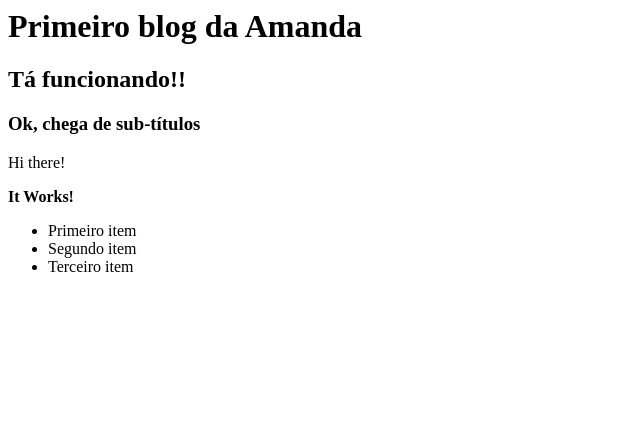
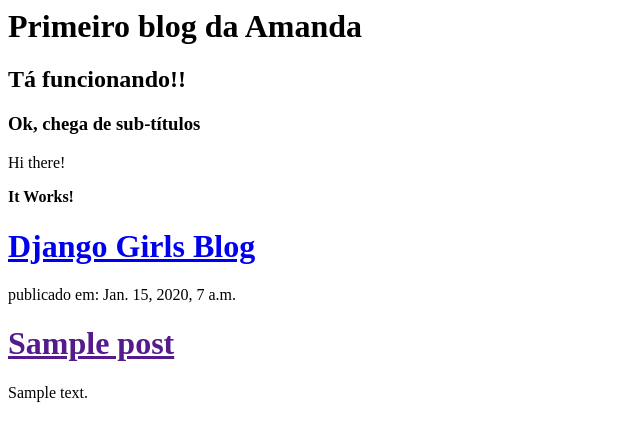
Before and after one commit to amanda-basso/my_first_blog, a Django app: template blog/templates/blog/post_list.html in a window 1280 px wide. Shown: the top 441 px of the page, without its empty margins (0-640 px from the left). Run offline with Django 3.2, Linux system fonts and the light colour scheme; the template is opened without the code that fills it: values that come from a table or form of the project are taken from there, others are empty; tables that the repository leaves empty hold one stand-in row (values such as "Sample post").

Commit message:
Modified templates to display posts from database.

```diff
--- a/blog/templates/blog/post_list.html
+++ b/blog/templates/blog/post_list.html
@@ -8,10 +8,16 @@
   <h3>Ok, chega de sub-títulos</h3>
   <p>Hi there!</p>
   <strong>It Works!</strong>
+  <div>
+      <h1><a href="/">Django Girls Blog</a></h1>
+  </div>
+
   {% for post in posts %}
-    <div>
-        <ul><li>Primeiro item</li><li>Segundo item</li><li>Terceiro item</li></ul>
-    </div>
-{% endfor %}
+      <div>
+          <p>publicado em: {{ post.published_date }}</p>
+          <h1><a href="">{{ post.title }}</a></h1>
+          <p>{{ post.text|linebreaksbr }}</p>
+      </div>
+  {% endfor %}
 </body>
 </html>
```
